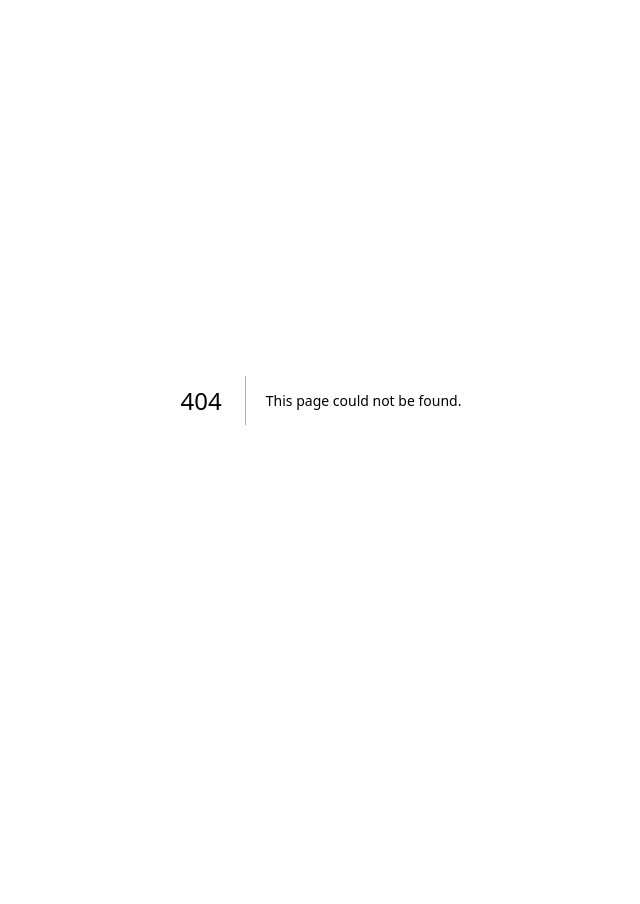
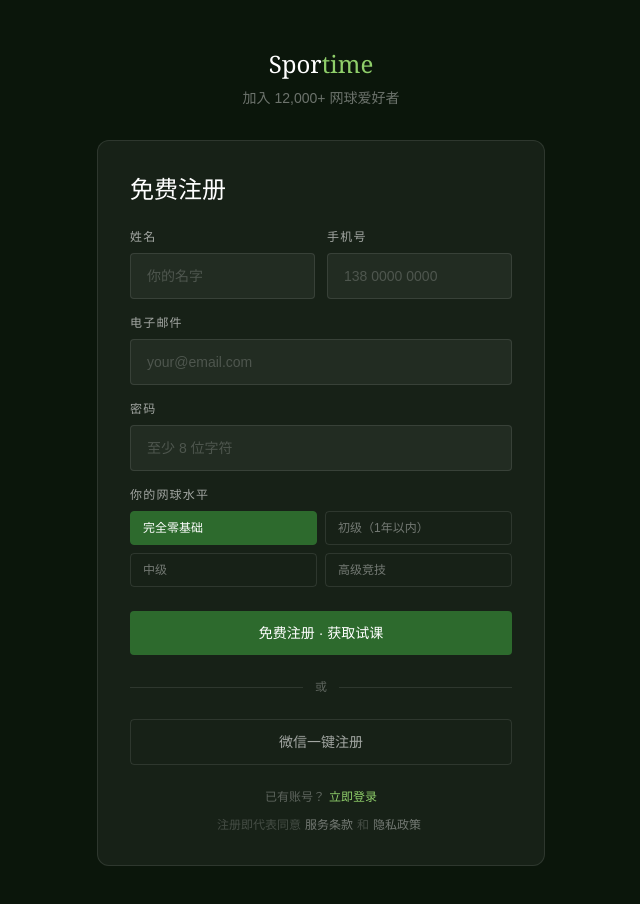
Before and after one commit to margaretlxt/sportime, a Next.js app: page /auth/register in a window 1280 px wide. Before the commit this address had no page. Shown: the top 904 px of the page, without its empty margins (319-959 px from the left). Before the commit the page ends 800 px from the top, so only its background shows below. Built offline with nearby package versions, Linux system fonts and the light colour scheme.

Commit message:
add login and register pages

```diff
--- /dev/null
+++ b/app/auth/login/page.tsx
@@ -0,0 +1,69 @@
+export default function LoginPage() {
+  return (
+    <main className="min-h-screen bg-[#0b160b] flex items-center justify-center px-4">
+      <div className="w-full max-w-md">
+
+        {/* Logo */}
+        <div className="text-center mb-8">
+          <a href="/" className="text-white font-serif text-2xl">Spor<span className="text-[#8fce6a]">time</span></a>
+          <p className="text-white/40 text-sm mt-2">欢迎回来</p>
+        </div>
+
+        {/* 卡片 */}
+        <div className="bg-white/5 border border-white/10 rounded-xl p-8">
+          <h1 className="text-white font-serif text-2xl mb-6">登录账号</h1>
+
+          <div className="space-y-4">
+            <div>
+              <label className="text-white/60 text-xs tracking-widest uppercase block mb-2">手机号 / 邮箱</label>
+              <input
+                type="text"
+                placeholder="输入你的手机号或邮箱"
+                className="w-full bg-white/5 border border-white/10 rounded-sm px-4 py-3 text-white text-sm placeholder-white/20 outline-none focus:border-[#2d6a2d] transition-colors"
+              />
+            </div>
+
+            <div>
+              <label className="text-white/60 text-xs tracking-widest uppercase block mb-2">密码</label>
+              <input
+                type="password"
+                placeholder="输入密码"
+                className="w-full bg-white/5 border border-white/10 rounded-sm px-4 py-3 text-white text-sm placeholder-white/20 outline-none focus:border-[#2d6a2d] transition-colors"
+              />
+            </div>
+
+            <div className="flex items-center justify-between">
+              <label className="flex items-center gap-2 cursor-pointer">
+                <input type="checkbox" className="accent-[#2d6a2d]" />
+                <span className="text-white/40 text-xs">记住我</span>
+              </label>
+              <a className="text-[#8fce6a] text-xs hover:underline cursor-pointer">忘记密码？</a>
+            </div>
+
+            <button className="w-full bg-[#2d6a2d] text-white py-3 text-sm rounded-sm hover:bg-[#245524] transition-colors mt-2">
+              登录
+            </button>
+          </div>
+
+          {/* 分隔线 */}
+          <div className="flex items-center gap-3 my-6">
+            <div className="flex-1 h-px bg-white/10"></div>
+            <span className="text-white/30 text-xs">或</span>
+            <div className="flex-1 h-px bg-white/10"></div>
+          </div>
+
+          {/* 微信登录 */}
+          <button className="w-full border border-white/10 text-white/60 py-3 text-sm rounded-sm hover:border-[#2d6a2d] transition-colors flex items-center justify-center gap-2">
+            <span>微信一键登录</span>
+          </button>
+
+          <p className="text-center text-white/30 text-xs mt-6">
+            还没有账号？
+            <a href="/auth/register" className="text-[#8fce6a] hover:underline ml-1">免费注册</a>
+          </p>
+        </div>
+
+      </div>
+    </main>
+  )
+}
--- /dev/null
+++ b/app/auth/register/page.tsx
@@ -0,0 +1,99 @@
+export default function RegisterPage() {
+  return (
+    <main className="min-h-screen bg-[#0b160b] flex items-center justify-center px-4 py-12">
+      <div className="w-full max-w-md">
+
+        {/* Logo */}
+        <div className="text-center mb-8">
+          <a href="/" className="text-white font-serif text-2xl">Spor<span className="text-[#8fce6a]">time</span></a>
+          <p className="text-white/40 text-sm mt-2">加入 12,000+ 网球爱好者</p>
+        </div>
+
+        {/* 卡片 */}
+        <div className="bg-white/5 border border-white/10 rounded-xl p-8">
+          <h1 className="text-white font-serif text-2xl mb-6">免费注册</h1>
+
+          <div className="space-y-4">
+            <div className="grid grid-cols-2 gap-3">
+              <div>
+                <label className="text-white/60 text-xs tracking-widest uppercase block mb-2">姓名</label>
+                <input
+                  type="text"
+                  placeholder="你的名字"
+                  className="w-full bg-white/5 border border-white/10 rounded-sm px-4 py-3 text-white text-sm placeholder-white/20 outline-none focus:border-[#2d6a2d] transition-colors"
+                />
+              </div>
+              <div>
+                <label className="text-white/60 text-xs tracking-widest uppercase block mb-2">手机号</label>
+                <input
+                  type="text"
+                  placeholder="138 0000 0000"
+                  className="w-full bg-white/5 border border-white/10 rounded-sm px-4 py-3 text-white text-sm placeholder-white/20 outline-none focus:border-[#2d6a2d] transition-colors"
+                />
+              </div>
+            </div>
+
+            <div>
+              <label className="text-white/60 text-xs tracking-widest uppercase block mb-2">电子邮件</label>
+              <input
+                type="email"
+                placeholder="your@email.com"
+                className="w-full bg-white/5 border border-white/10 rounded-sm px-4 py-3 text-white text-sm placeholder-white/20 outline-none focus:border-[#2d6a2d] transition-colors"
+              />
+            </div>
+
+            <div>
+              <label className="text-white/60 text-xs tracking-widest uppercase block mb-2">密码</label>
+              <input
+                type="password"
+                placeholder="至少 8 位字符"
+                className="w-full bg-white/5 border border-white/10 rounded-sm px-4 py-3 text-white text-sm placeholder-white/20 outline-none focus:border-[#2d6a2d] transition-colors"
+              />
+            </div>
+
+            <div>
+              <label className="text-white/60 text-xs tracking-widest uppercase block mb-2">你的网球水平</label>
+              <div className="grid grid-cols-2 gap-2">
+                {["完全零基础", "初级（1年以内）", "中级", "高级竞技"].map((level, i) => (
+                  <button
+                    key={level}
+                    className={`text-xs py-2 px-3 rounded-sm border text-left transition-colors ${i === 0 ? "bg-[#2d6a2d] border-[#2d6a2d] text-white" : "border-white/10 text-white/40 hover:border-[#2d6a2d]"}`}
+                  >
+                    {level}
+                  </button>
+                ))}
+              </div>
+            </div>
+
+            <button className="w-full bg-[#2d6a2d] text-white py-3 text-sm rounded-sm hover:bg-[#245524] transition-colors mt-2">
+              免费注册 · 获取试课
+            </button>
+          </div>
+
+          {/* 分隔线 */}
+          <div className="flex items-center gap-3 my-6">
+            <div className="flex-1 h-px bg-white/10"></div>
+            <span className="text-white/30 text-xs">或</span>
+            <div className="flex-1 h-px bg-white/10"></div>
+          </div>
+
+          <button className="w-full border border-white/10 text-white/60 py-3 text-sm rounded-sm hover:border-[#2d6a2d] transition-colors">
+            微信一键注册
+          </button>
+
+          <p className="text-center text-white/30 text-xs mt-6">
+            已有账号？
+            <a href="/auth/login" className="text-[#8fce6a] hover:underline ml-1">立即登录</a>
+          </p>
+
+          <p className="text-center text-white/20 text-xs mt-3">
+            注册即代表同意
+            <span className="text-white/40 mx-1">服务条款</span>和
+            <span className="text-white/40 mx-1">隐私政策</span>
+          </p>
+        </div>
+
+      </div>
+    </main>
+  )
+}
```
